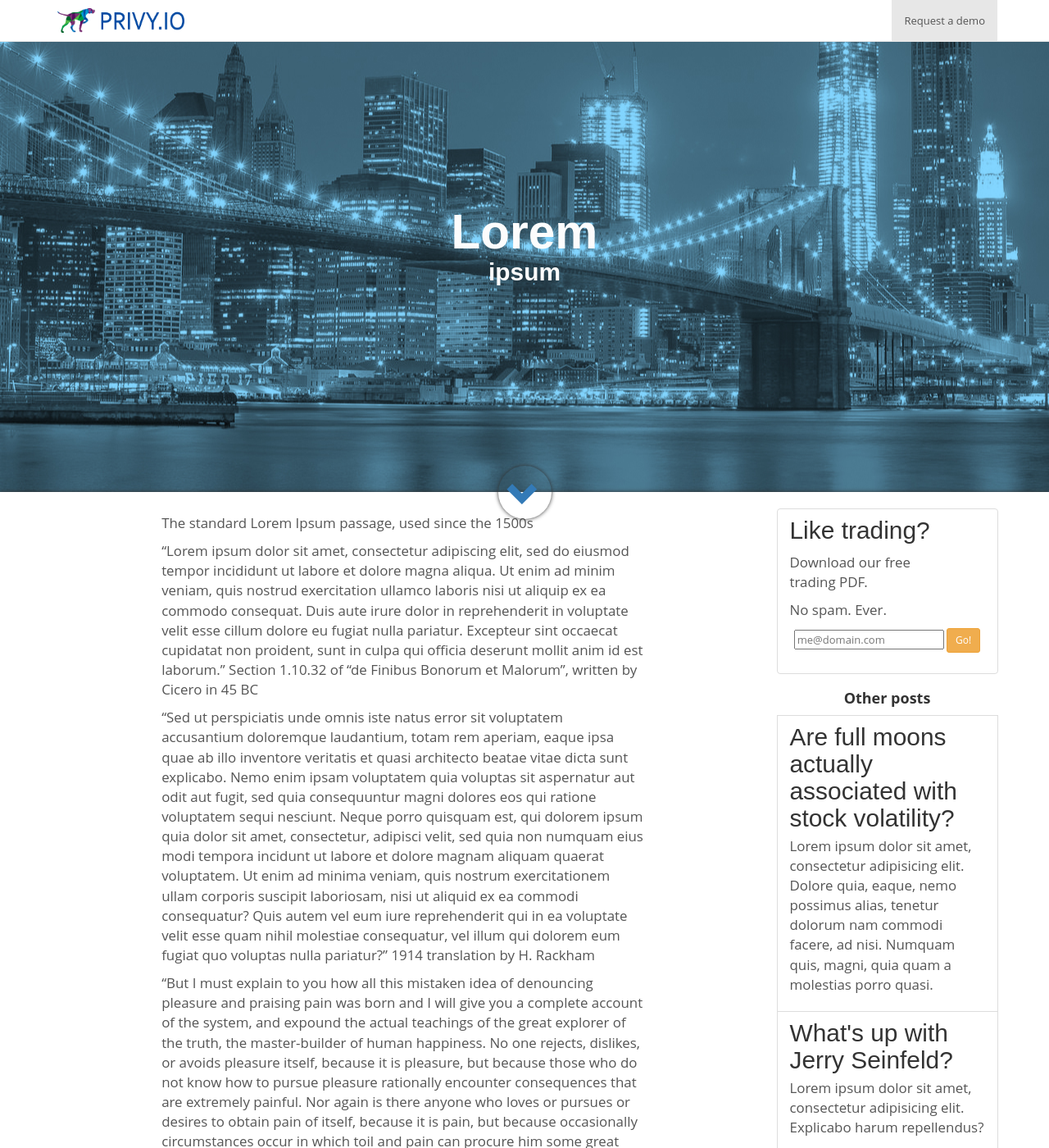
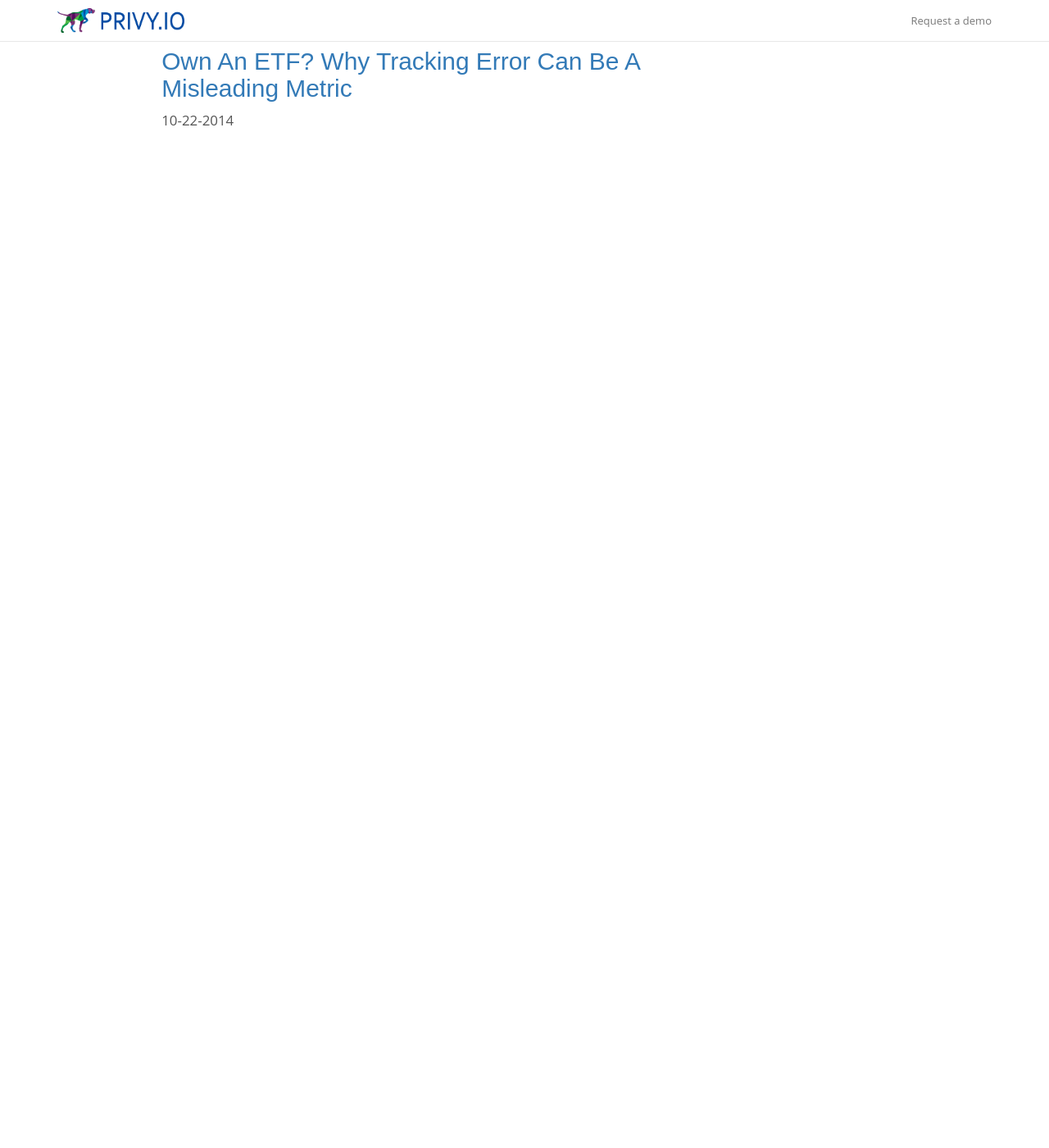
Before and after one commit to chrismarin/blog.privy.io, a Jekyll site: the page built from index.html, in a window 1280 px wide and 1400 px high. Shown: the whole window at 82% size. Built offline with Jekyll 4.4.1, drawn with Linux system fonts in a browser that asks for light colours; nearby versions of some CDN libraries; library files that are not in the unit come from our copies; Markdown is read by kramdown in place of the engine named in the settings; the list of posts is cut into pages by our own code; some of the changed text lies outside the part shown.

Commit message:
adding new post, adding js for modal

```diff
--- a/_includes/footer.html
+++ b/_includes/footer.html
@@ -4,7 +4,7 @@
         <div class="row">
           <div class="col-xs-12">
             <hr>
-            <p class="text-right">Written by <i><a href="https://twitter.com/_chrismarin">@_chrismarin</a></i></p>
+            <p class="text-right">Written by <i><a href="https://twitter.com/{{page.byline}}">@{{page.byline}}</a></i></p>
             <p class="text-right">© privy.io 2014</p>
           </div>
         </div>
--- a/_includes/header.html
+++ b/_includes/header.html
@@ -25,8 +25,44 @@
         </div>
         <div class="navbar-collapse collapse">
           <ul class="nav navbar-nav navbar-right">
-            <li class="active"><a href="#" onclick="popupOpen();">Request a demo</a></li>
+            <li><a href="javascript:void();" onclick="showModal();">Request a demo</a></li>
           </ul>
         </div><!--/.nav-collapse -->
       </div>
     </div>
+
+    <!-- Modal -->
+    <div class="modal fade" id="emailPopup" tabindex="-1" role="dialog" aria-labelledby="myModalLabel" aria-hidden="true">
+      <div class="modal-dialog">
+        <div class="modal-content">
+          <div class="modal-header">
+            <button type="button" class="close" data-dismiss="modal">
+              <span aria-hidden="true">&times;</span>
+              <span class="sr-only">Close</span>
+            </button>
+            <h4 class="modal-title" id="myModalLabel">Get started with privy.io</h4>
+          </div>
+          <div id="modal-body" class="modal-body modal-container">
+            <form id="sub-form" onsubmit="return false;">
+              <p>If you like our content, fill out the form below.
+              We'll make sure you get our best stuff.</p>
+              <div>
+                <label>Email Address</label>
+                <input id="modal-address" type="email" required/>
+              </div>
+              <div>
+                <label>Name</label>
+                <input id="modal-name" type="text" required/>
+              </div>
+              <div>
+                <label>Message</label>
+                <textarea id="modal-message"></textarea>
+              </div>
+              <div class="modal-footer">
+                <button type="submit" class="btn btn-primary">Submit</button>
+              </div>
+            </form>
+          </div>
+        </div>
+      </div>
+    </div>
--- a/_includes/sidebar.html
+++ b/_includes/sidebar.html
@@ -4,29 +4,16 @@
       <div class="list-group-item">
         <h2 style="margin-top: 0px">Like trading?</h2>
         <p>Download our free <br>trading PDF.</p>
-        <p class = "center">No spam. Ever.</p>
+        <p class="center">No spam. Ever.</p>
         <form class="form-horizontal" role="form">
           <div class="form-group text-center">
-            <input type="email" id="emailInput1" placeholder="me@domain.com" required>
-            <button type="button" class="btn btn-warning btn-sm" onclick="popupOpen();">Go!</button>
+            <input type="email" id="address" placeholder="me@domain.com">
+            <button type="button" class="btn btn-warning btn-sm" onclick="showModal();">Go!</button>
           </div>
         </form>
       </div>
     </div>
-    <h4 class="text-center"><strong>Other posts</strong></h4>
-    <a href="#" class="list-group-item">
-      <h3 class="list-group-item-heading" class="yo">Are full moons actually associated with stock volatility?</h3>
-      <p>Lorem ipsum dolor sit amet, consectetur adipisicing elit. Dolore quia, eaque, nemo possimus alias, tenetur dolorum nam commodi facere, ad nisi. Numquam quis, magni, quia quam a molestias porro quasi.</p></a>
-    <a href="#" class="list-group-item">
-      <h3 class="list-group-item-heading">What's up with Jerry Seinfeld?</h3>
-      <p>Lorem ipsum dolor sit amet, consectetur adipisicing elit. Explicabo harum repellendus?</p></a>
-    <a href="#" class="list-group-item">
-      <h3 class="list-group-item-heading">When it's inappropriate to trade</h3>
-      <p>Lorem ipsum dolor sit amet, consectetur adipisicing elit. Alias excepturi possimus dignissimos, eos maxime illum eligendi</p></a>
-    <a href="#" class="list-group-item">
-      <h3 class="list-group-item-heading">Trading theory</h3>
-      <p>Lorem ipsum dolor sit amet, consectetur adipisicing elit. Praesentium itaque laboriosam</p>
-    </a>
     <h3><strong>About Privy.io</strong></h3>
     <p><a href="https://privy.io">Privy.io</a> enables traders to monitor and screen companies using signals gathered from the Internet.
   </div>
+</div>
--- /dev/null
+++ b/_layouts/default.html
@@ -0,0 +1,12 @@
+{% include header.html %}
+
+
+      <div class="container" id="content">
+        <div class="row">
+          <div class="col-md-9">
+            <div class="content">
+              {{content}}
+            </div>
+          </div>
+        </div>
+      </div>
--- a/_layouts/post.html
+++ b/_layouts/post.html
@@ -4,8 +4,8 @@
       <!-- first section - Home -->
       <div id="home" class="home">
         <div class="text-vcenter">
-          <h1 class="col-xs-12">{{page.title}}</h1>
-          <h3><strong>{{page.subtitle}}</strong></h3>
+          <h2 class="col-xs-12" style="color:#E5E5E5;">{{page.title}}</h2>
+          <h4 style="color:#E5E5E5;">{{page.subtitle}}</h4>
         </div>
       </div>
     </header>
--- /dev/null
+++ b/index.html
@@ -0,0 +1,37 @@
+---
+layout: default
+---
+
+<!-- This loops through the paginated posts -->
+{% for post in paginator.posts %}
+  <h3><a href="{{ post.url }}">{{ post.title }}</a></h3>
+  <p class="author">
+    <span class="date">{{ post.date | date: "%m-%d-%Y" }}</span>
+  </p>
+{% endfor %}
+
+{% if paginator.total_pages > 1 %}
+<div class="pagination">
+  {% if paginator.previous_page %}
+    <a href="{{ paginator.previous_page_path | prepend: site.baseurl | replace: '//', '/' }}">&laquo; Prev</a>
+  {% else %}
+    <span>&laquo; Prev</span>
+  {% endif %}
+
+  {% for page in (1..paginator.total_pages) %}
+    {% if page == paginator.page %}
+      <em>{{ page }}</em>
+    {% elsif page == 1 %}
+      <a href="{{ '/index.html' | prepend: site.baseurl | replace: '//', '/' }}">{{ page }}</a>
+    {% else %}
+      <a href="{{ site.paginate_path | prepend: site.baseurl | replace: '//', '/' | replace: ':num', page }}">{{ page }}</a>
+    {% endif %}
+  {% endfor %}
+
+  {% if paginator.next_page %}
+    <a href="{{ paginator.next_page_path | prepend: site.baseurl | replace: '//', '/' }}">Next &raquo;</a>
+  {% else %}
+    <span>Next &raquo;</span>
+  {% endif %}
+</div>
+{% endif %}
--- a/index.md
+++ /dev/null
@@ -1,22 +0,0 @@
----
-title: Lorem
-subtitle: ipsum
-layout: post
----
-
-
-The standard Lorem Ipsum passage, used since the 1500s
-
-"Lorem ipsum dolor sit amet, consectetur adipiscing elit, sed do eiusmod tempor incididunt ut labore et dolore magna aliqua. Ut enim ad minim veniam, quis nostrud exercitation ullamco laboris nisi ut aliquip ex ea commodo consequat. Duis aute irure dolor in reprehenderit in voluptate velit esse cillum dolore eu fugiat nulla pariatur. Excepteur sint occaecat cupidatat non proident, sunt in culpa qui officia deserunt mollit anim id est laborum."
-Section 1.10.32 of "de Finibus Bonorum et Malorum", written by Cicero in 45 BC
-
-"Sed ut perspiciatis unde omnis iste natus error sit voluptatem accusantium doloremque laudantium, totam rem aperiam, eaque ipsa quae ab illo inventore veritatis et quasi architecto beatae vitae dicta sunt explicabo. Nemo enim ipsam voluptatem quia voluptas sit aspernatur aut odit aut fugit, sed quia consequuntur magni dolores eos qui ratione voluptatem sequi nesciunt. Neque porro quisquam est, qui dolorem ipsum quia dolor sit amet, consectetur, adipisci velit, sed quia non numquam eius modi tempora incidunt ut labore et dolore magnam aliquam quaerat voluptatem. Ut enim ad minima veniam, quis nostrum exercitationem ullam corporis suscipit laboriosam, nisi ut aliquid ex ea commodi consequatur? Quis autem vel eum iure reprehenderit qui in ea voluptate velit esse quam nihil molestiae consequatur, vel illum qui dolorem eum fugiat quo voluptas nulla pariatur?"
-1914 translation by H. Rackham
-
-"But I must explain to you how all this mistaken idea of denouncing pleasure and praising pain was born and I will give you a complete account of the system, and expound the actual teachings of the great explorer of the truth, the master-builder of human happiness. No one rejects, dislikes, or avoids pleasure itself, because it is pleasure, but because those who do not know how to pursue pleasure rationally encounter consequences that are extremely painful. Nor again is there anyone who loves or pursues or desires to obtain pain of itself, because it is pain, but because occasionally circumstances occur in which toil and pain can procure him some great pleasure. To take a trivial example, which of us ever undertakes laborious physical exercise, except to obtain some advantage from it? But who has any right to find fault with a man who chooses to enjoy a pleasure that has no annoying consequences, or one who avoids a pain that produces no resultant pleasure?"
-Section 1.10.33 of "de Finibus Bonorum et Malorum", written by Cicero in 45 BC
-
-"At vero eos et accusamus et iusto odio dignissimos ducimus qui blanditiis praesentium voluptatum deleniti atque corrupti quos dolores et quas molestias excepturi sint occaecati cupiditate non provident, similique sunt in culpa qui officia deserunt mollitia animi, id est laborum et dolorum fuga. Et harum quidem rerum facilis est et expedita distinctio. Nam libero tempore, cum soluta nobis est eligendi optio cumque nihil impedit quo minus id quod maxime placeat facere possimus, omnis voluptas assumenda est, omnis dolor repellendus. Temporibus autem quibusdam et aut officiis debitis aut rerum necessitatibus saepe eveniet ut et voluptates repudiandae sint et molestiae non recusandae. Itaque earum rerum hic tenetur a sapiente delectus, ut aut reiciendis voluptatibus maiores alias consequatur aut perferendis doloribus asperiores repellat."
-1914 translation by H. Rackham
-
-"On the other hand, we denounce with righteous indignation and dislike men who are so beguiled and demoralized by the charms of pleasure of the moment, so blinded by desire, that they cannot foresee the pain and trouble that are bound to ensue; and equal blame belongs to those who fail in their duty through weakness of will, which is the same as saying through shrinking from toil and pain. These cases are perfectly simple and easy to distinguish. In a free hour, when our power of choice is untrammelled and when nothing prevents our being able to do what we like best, every pleasure is to be welcomed and every pain avoided. But in certain circumstances and owing to the claims of duty or the obligations of business it will frequently occur that pleasures have to be repudiated and annoyances accepted. The wise man therefore always holds in these matters to this principle of selection: he rejects pleasures to secure other greater pleasures, or else he endures pains to avoid worse pains."
--- a/scripts/main.js
+++ b/scripts/main.js
@@ -1,10 +1,67 @@
+//main javasacript file for maaxcloud landing page
+/* onload function that sets event listeners and initial state*/
+window.onload = function () {
+  //sets focused field in modal
+  $('#emailPopup').on('shown.bs.modal', function() {
+    if(document.getElementById('address').value != 0) {
+      document.getElementById('modal-name').focus();
+    }
+    else {
+      document.getElementById('modal-address').focus();
+    }
+  });
+
+  //submits modal form w/o reloading the page
+  $('#sub-form').submit(function () {
+    var email = document.getElementById('modal-address');
+    var name = document.getElementById('modal-name');
+    var message = document.getElementById('modal-message');
+
+    var formData = {
+      'email': email.value,
+      'name': name.value,
+      'message': message.value
+    };
+
+    //ajax for submitting form
+    $.ajax({
+      url: '/mail',
+      type: 'POST',
+      contentType: "application/json",
+      data: JSON.stringify(formData),
+      success: function () {
+        document.getElementById('modal-body').innerHTML = "<div><h1>Thank you!</h1></div>"
+          + "<button class='btn btn-primary' onclick='popupClose();'>Close</button>";
+      },
+      error: function () {
+        document.getElementById('modal-body').innerHTML = "<p>Sorry, there was a problem in submitting your request. "
+          + "Please try again, but if the problem persists, send us an email at info@privy.io<p>";
+      }
+    });
+  });
+};
+
+//opens modal window
+showModal = function() {
+  var modalWindow = document.getElementById('emailPopup');
+  var email = document.getElementById('address');
+  var modalEmail = document.getElementById('modal-address');
+  modalEmail.value = email.value;
+  $('#emailPopup').modal('show');
+};
+
+//closes modal window
+popupClose = function() {
+  $('#emailPopup').modal('hide');
+};
+
 //this is where we apply opacity to the arrow
 $(window).scroll( function(){
 
   //get scroll position
   var topWindow = $(window).scrollTop();
   //multipl by 1.5 so the arrow will become transparent half-way up the page
-  var topWindow = topWindow * 1.5;
+  topWindow = topWindow * 1.5;
 
   //get height of window
   var windowHeight = $(window).height();
@@ -19,11 +76,6 @@
   $('.arrow-wrap').css('opacity', position);
 
 });
-
-
-
-
-
 
 //Code stolen from css-tricks for smooth scrolling:
 
@@ -84,57 +136,3 @@
   var $collapse = $this.closest('.collapse-group').find('.collapse');
   $collapse.collapse('toggle');
 });
-
-
-
-// More
-
-window.onload = function () {
-    $('#myModal').on('shown.bs.modal', function() {
-        if(document.getElementById('emailInput1').value != 0) {
-            document.getElementById('modal-name').focus();
-        }
-        else {
-            document.getElementById('modal-email').focus();
-        }
-    });
-
-    $('#modal-form').submit(function () {
-        var email = document.getElementById('modal-email');
-        var name = document.getElementById('modal-name');
-        var message = document.getElementById('modal-message');
-
-        var formData = {
-            'email': email.value,
-            'name': name.value,
-            'message': message.value
-        };
-
-        $.ajax({
-            url: '/',
-            type: 'POST',
-            contentType: "application/json",
-            data: JSON.stringify(formData),
-            success: function () {
-                //$('#myModal').modal('hide');
-                document.getElementById('modal-body').innerHTML = "<div><h1>Thank you!</h1></div><button class='btn btn-primary' onclick='popupClose();'>Close</button>";
-            },
-            error: function () {
-                document.getElementById('modal-body').innerHTML = "<p>Sorry, there was a problem in submitting your request. Please try again, but if the problem persists, send us an email at info@privy.io<p>";
-            }
-        });
-    });
-};
-
-popupOpen = function() {
-    var modalWindow = document.getElementById('myModal');
-    var email = document.getElementById('emailInput1');
-    var modalEmail = document.getElementById('modal-email');
-
-    modalEmail.value = email.value;
-    $('#myModal').modal('show');
-};
-
-popupClose = function() {
-    $('#myModal').modal('hide');
-};
--- a/styles/main.css
+++ b/styles/main.css
@@ -6,7 +6,7 @@
 }
 body {
     margin:0;
-    background:#14b5d1;
+    /*background:#14b5d1;*/
     font-size:1.3em;
     font-family:'Open Sans', sans-serif;
 }
@@ -58,6 +58,11 @@
 }
 .navbar-default .navbar-nav>.active>a, .navbar-default .navbar-nav>.active>a:hover, .navbar-default .navbar-nav>.active>a:focus {
     margin-right: 8px;
+}
+.navbar-default .navbar-nav .active a{
+
+    border-radius: 10px;
+    color: black;
 }
 
 /*Main content header*/
@@ -111,6 +116,20 @@
     background-color: #E7E7E7;
 }
 
+/* modal window */
+.modal-container {
+    width: 500px;
+    clear: both;
+}
+.modal-container input {
+    width: 100%;
+    clear: both;
+}
+.modal-container textarea {
+    width: 100%;
+    clear: both;
+}
+
 /* ==============================================================================================
 This copyright notice must be kept untouched in the stylesheet at all times.
 The original version of this stylesheet and the associated (x)html
```
Also changed, not shown: _posts/2014-10-22-tracking-error-can-be-misleading.md (added, +24 -0 lines), images/img1.png (added). Lines whose indentation alone changed are shown as unchanged.
